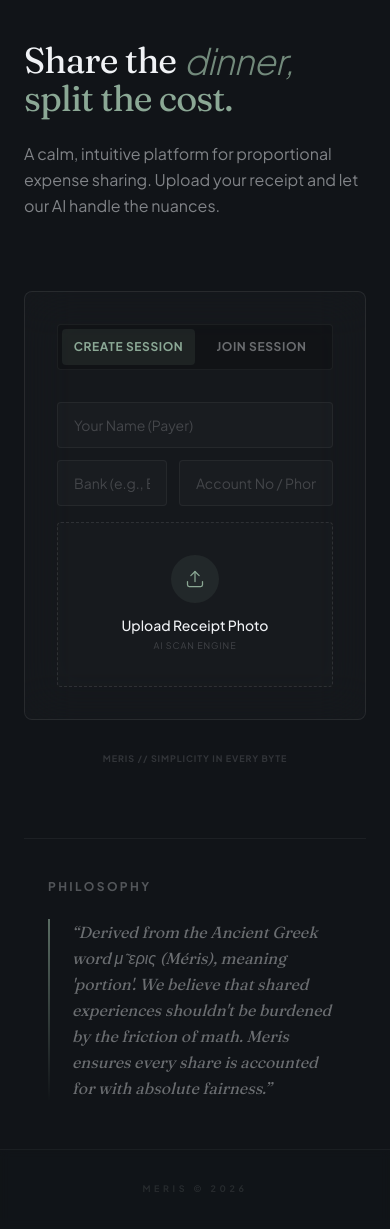
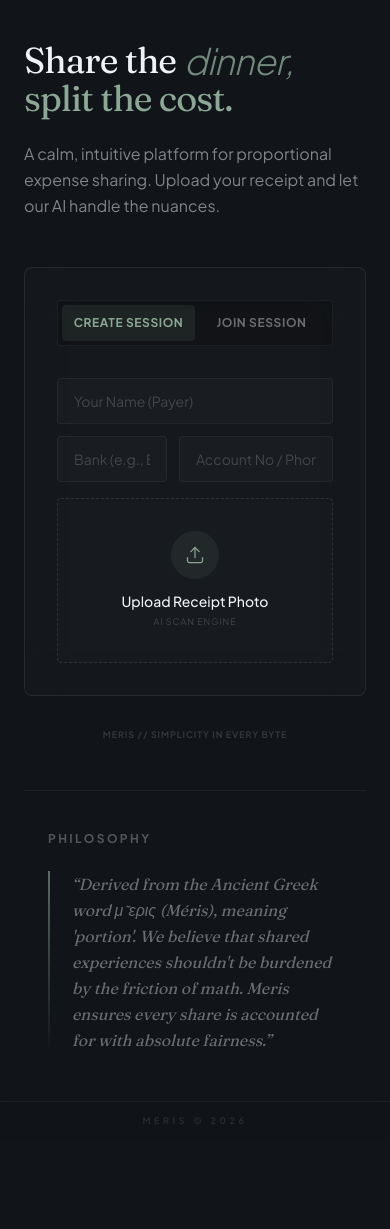
Before and after one commit to teukumunawark/meris, a Next.js app in the folder frontend/: page / in a window 390 px wide. After the commit the page ends 1141 px from the top, so only its background shows below. Built offline with nearby package versions, Linux system fonts and the light colour scheme.

Commit message:
style: make footers more compact and adjust mobile View Details scroll target

```diff
--- a/frontend/src/app/page.tsx
+++ b/frontend/src/app/page.tsx
@@ -157,7 +157,7 @@ export default function Home() {
           variants={containerVariants}
           initial="hidden"
           animate="visible"
-          className="flex min-h-max flex-col justify-center gap-12 pt-10 pb-12 lg:sticky lg:top-0 lg:col-span-6 lg:min-h-screen lg:gap-16 lg:py-20"
+          className="flex min-h-max flex-col justify-center gap-12 pt-10 pb-6 lg:sticky lg:top-0 lg:col-span-6 lg:min-h-screen lg:gap-16 lg:py-12"
         >
           <div className="space-y-6">
             <motion.div variants={itemVariants} className="space-y-6">
@@ -205,7 +205,7 @@ export default function Home() {
           variants={containerVariants}
           initial="hidden"
           animate="visible"
-          className="flex min-h-max flex-col justify-center pt-6 pb-12 lg:col-span-6 lg:pt-14 lg:pb-24"
+          className="flex min-h-max flex-col justify-center pt-6 pb-6 lg:col-span-6 lg:pt-14 lg:pb-12"
         >
           <motion.div variants={itemVariants} className="mx-auto w-full max-w-lg lg:ml-auto">
             <div className="glass-panel rounded-glass group relative overflow-hidden p-8 sm:p-10">
@@ -407,7 +407,7 @@ export default function Home() {
 
       </div>
 
-      <footer className="bg-background/50 relative z-10 w-full border-t border-white/5 py-8 text-center backdrop-blur-xs">
+      <footer className="bg-background/50 relative z-10 w-full border-t border-white/5 py-3 sm:py-5 text-center backdrop-blur-xs">
         <p className="text-foreground/10 text-[9px] font-bold tracking-[0.4em] uppercase">
           Meris &copy; 2026
         </p>
--- a/frontend/src/app/session/[id]/page.tsx
+++ b/frontend/src/app/session/[id]/page.tsx
@@ -128,7 +128,7 @@ export default function ClaimSessionPage({ params }: PageProps) {
   }
 
   return (
-    <div className={`bg-background text-foreground relative min-h-screen overflow-x-hidden font-sans antialiased ${isJoined ? 'pb-32 lg:pb-20' : 'pb-20'}`}>
+    <div className={`bg-background text-foreground relative min-h-screen overflow-x-hidden font-sans antialiased ${isJoined ? 'pb-24 lg:pb-6' : 'pb-6'}`}>
       {/* Background Ambience */}
       <div className="bg-orb-sage pointer-events-none fixed top-[-10%] right-[-10%] h-[60%] w-[60%] rounded-full opacity-20 blur-[120px]" />
       <div className="bg-orb-slate pointer-events-none fixed bottom-[-10%] left-[-10%] h-[60%] w-[60%] rounded-full opacity-10 blur-[120px]" />
@@ -200,7 +200,7 @@ export default function ClaimSessionPage({ params }: PageProps) {
       </header>
 
       {/* Main Layout */}
-      <main className="relative z-10 mx-auto flex w-full max-w-7xl flex-col gap-8 px-4 pt-4 pb-8 sm:gap-16 sm:px-10 sm:pt-8 sm:pb-16">
+      <main className="relative z-10 mx-auto flex w-full max-w-7xl flex-col gap-8 px-4 pt-4 pb-4 sm:gap-12 sm:px-10 sm:pt-8 sm:pb-8">
 
         {/* Mobile Only: Header Title & Integrated Card (Untouched for Mobile) */}
         <section className="flex flex-col gap-4 md:hidden">
@@ -472,7 +472,7 @@ export default function ClaimSessionPage({ params }: PageProps) {
           <div className="space-y-8 sm:space-y-16 lg:col-span-4">
 
             {/* Bill Summary */}
-            <div className="glass-panel rounded-glass space-y-6 border-white/5 bg-white/1 p-6 sm:space-y-10 sm:p-10">
+            <div id="bill-summary" className="glass-panel rounded-glass scroll-mt-20 space-y-6 border-white/5 bg-white/1 p-6 sm:space-y-10 sm:p-10">
               <h2 className="text-foreground border-b border-white/5 pb-4 font-sans text-xl font-normal sm:pb-6 sm:text-2xl">
                 Bill Summary
               </h2>
@@ -567,8 +567,8 @@ export default function ClaimSessionPage({ params }: PageProps) {
       </main>
 
       {/* Footer Branding */}
-      <footer className="mt-24 border-t border-white/5 py-12 opacity-40">
-        <div className="text-foreground/40 mx-auto flex max-w-7xl flex-col items-center justify-between gap-4 px-6 text-[10px] font-bold tracking-[0.3em] uppercase sm:flex-row">
+      <footer className="mt-8 sm:mt-12 border-t border-white/5 py-3 sm:py-6 opacity-40">
+        <div className="text-foreground/40 mx-auto flex max-w-7xl flex-col items-center justify-between gap-2 px-6 text-[10px] font-bold tracking-[0.3em] uppercase sm:flex-row">
           <p>Meris &copy; 2026</p>
           <p className="font-mono tracking-normal uppercase opacity-50">Session: {sessionId}</p>
         </div>
@@ -582,7 +582,7 @@ export default function ClaimSessionPage({ params }: PageProps) {
           </div>
           <button
             onClick={() => {
-              const breakdownEl = document.getElementById("breakdown-section");
+              const breakdownEl = document.getElementById("bill-summary");
               breakdownEl?.scrollIntoView({ behavior: "smooth" });
             }}
             style={{ backgroundColor: '#8ba895' }}
```
